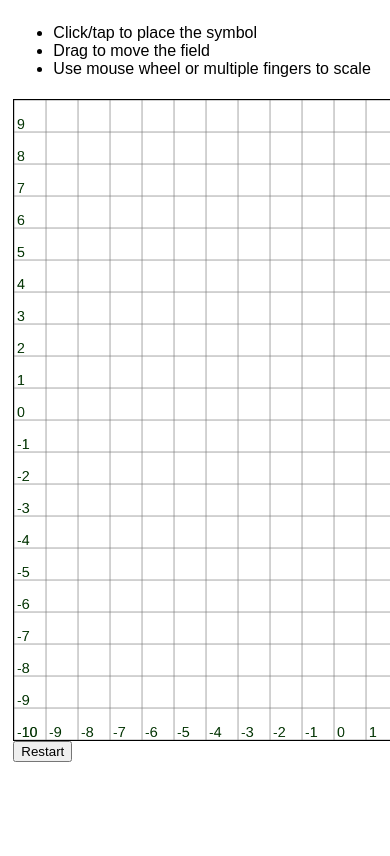
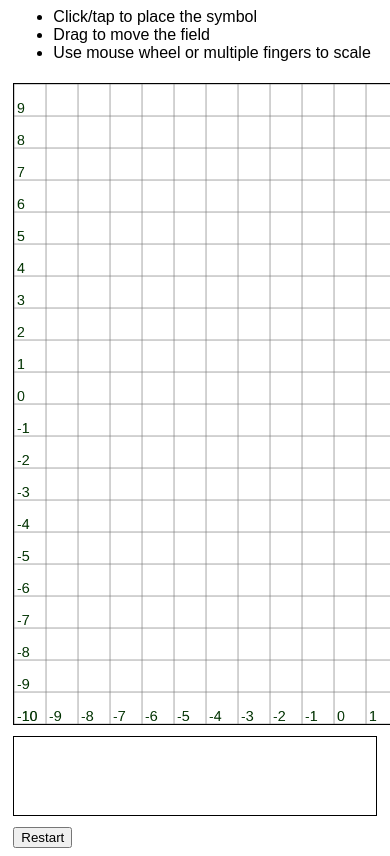
Before and after one commit to Vftdan/infinite-tic-tac-toe, a plain HTML site: page index.html in a window 390 px wide. Shown: the top 856 px of the page. Drawn offline with Linux system fonts and the light colour scheme.

Commit message:
Better layout; output messages into page instead of alert

```diff
--- a/index.html
+++ b/index.html
@@ -5,13 +5,15 @@
 		<meta charset="utf-8" />
 	</head>
 	<body>
-		<p>
+		<div>
 			<ul>
 				<li>Click/tap to place the symbol</li>
 				<li>Drag to move the field</li>
 				<li>Use mouse wheel or multiple fingers to scale</li>
 			</ul>
-		</p>
-		<div id="deploy"></div>
+		</div>
+		<div id="field"></div>
+		<div id="messages"></div>
+		<div id="controls"></div>
 	</body>
 </html>
--- a/script.js
+++ b/script.js
@@ -146,7 +146,16 @@ addEventListener('load', function() {
 			},
 		},
 		canvas: document.createElement('canvas'),
-		controlsForm: document.getElementById('controls'),
+		controlsContainer: document.getElementById('controls'),
+		messagesContainer: document.getElementById('messages'),
+		showMessage: function(type, content) {
+			var oldHeight = app.messagesContainer.scrollHeight;
+			var p = document.createElement('p');
+			p.className = 'message-' + type;
+			p.innerText = content;
+			app.messagesContainer.appendChild(p);
+			app.messagesContainer.scrollTop += app.messagesContainer.scrollHeight - oldHeight;
+		},
 		drawing: {
 			ctx: null,
 			width: CANVAS_SIZE,
@@ -566,7 +575,7 @@ addEventListener('load', function() {
 				var x = Math.floor(pos[0]);
 				var y = Math.floor(pos[1]);
 				if (this.field.getAt(x, y)) {
-					alert('Occupied!');
+					app.showMessage('error', 'Occupied!');
 					return;
 				}
 				this.expectSymbol = false;
@@ -635,12 +644,12 @@ addEventListener('load', function() {
 							break;
 						case 'showError':
 							console.error('Received error: ' + msg.text);
-							alert(msg.text);
+							app.showMessage('error', msg.text);
 							break;
 						case 'winGame':
 							app.scene._elements.push(new app.shapes.LineSegment(msg.start.x + .5, msg.start.y + .5, msg.end.x + .5, msg.end.y + .5));
 							this.won = true;
-							alert(this.playerNames[msg.player] + ' win!');
+							app.showMessage('win', this.playerNames[msg.player] + ' won!');
 							break;
 						default:
 							console.error('Unknown method: ' + obj.method);
@@ -879,8 +888,8 @@ addEventListener('load', function() {
 	app.canvas.width  = CANVAS_SIZE;
 	app.canvas.height = CANVAS_SIZE;
 	app.drawing.ctx = app.canvas.getContext('2d');
-	var deploy = document.getElementById('deploy');
-	deploy.appendChild(app.canvas);
+	var fieldDeploy = document.getElementById('field');
+	fieldDeploy.appendChild(app.canvas);
 	app.ui.attachAllListeners();
 	app.model.restartGame();
 
@@ -890,5 +899,5 @@ addEventListener('load', function() {
 	restartButton.addEventListener('click', function() {
 		app.model.restartGame();
 	}, false);
-	deploy.appendChild(restartButton);
+	app.controlsContainer.appendChild(restartButton);
 }, false);
--- a/style.css
+++ b/style.css
@@ -2,13 +2,44 @@
 	font-family: sans-serif;
 }
 
+* {
+	box-sizing: border-box;
+}
+
 body > * {
 	margin: 4pt;
-	display: inline-block;
 	vertical-align: top;
 }
 
+#field, #messages {
+	display: inline-block;
+	border: 1pt solid black;
+}
+
+#messages {
+	width: calc(100% - 22.5pt - 640px);
+	height: calc(640px + 2pt);
+	overflow: auto;
+	padding: 4pt;
+}
+
+@media (max-width: 1079px) {
+	#messages {
+		width: calc(100% - 8pt);
+		height: unset;
+		min-height: 80px;
+		max-height: 640px;
+	}
+}
+
 canvas {
-	border: 1pt solid black;
 	width: 640px;
 }
+
+.message-error {
+	color: darkred;
+}
+
+.message-win {
+	color: darkgreen;
+}
```
